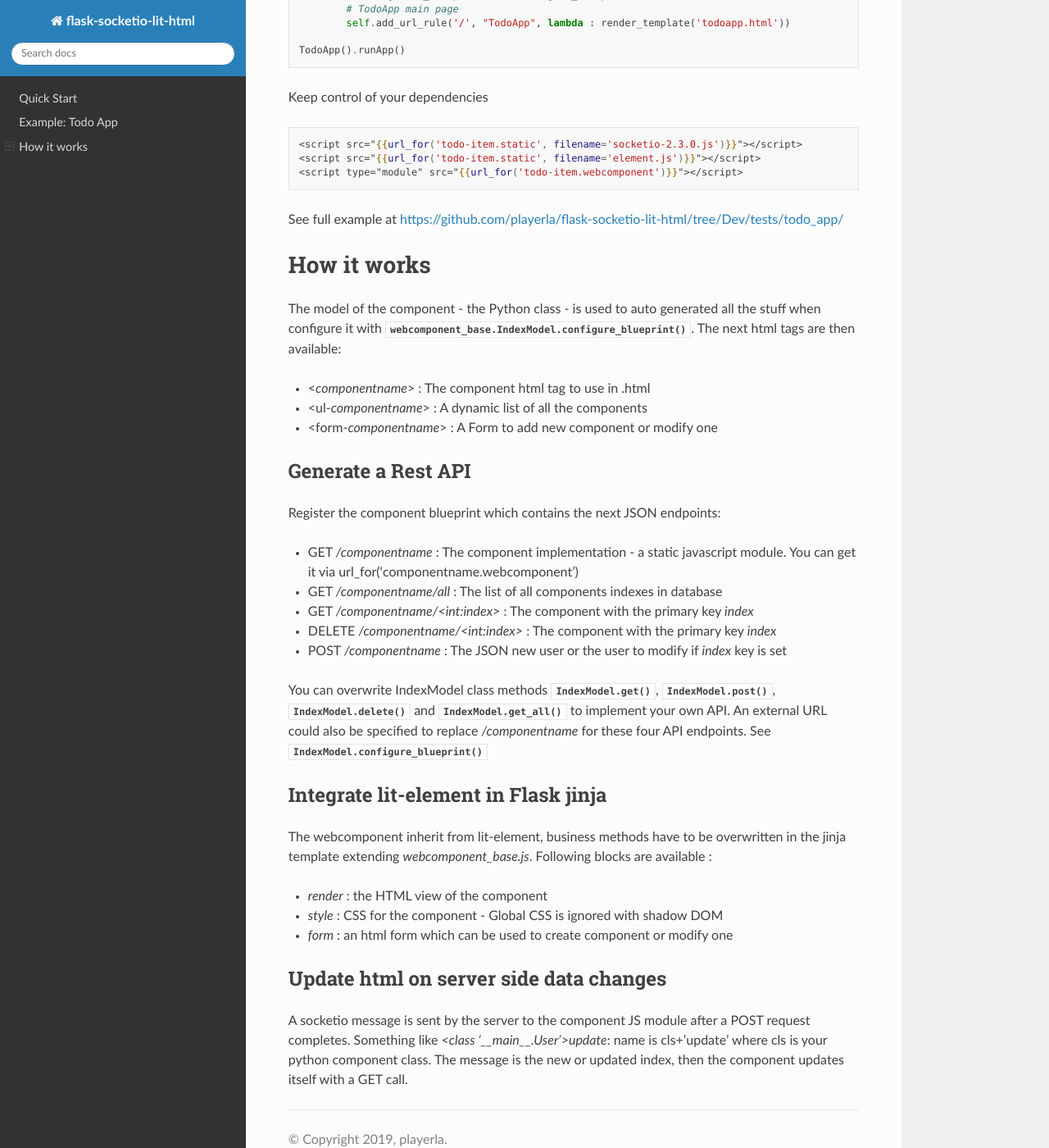
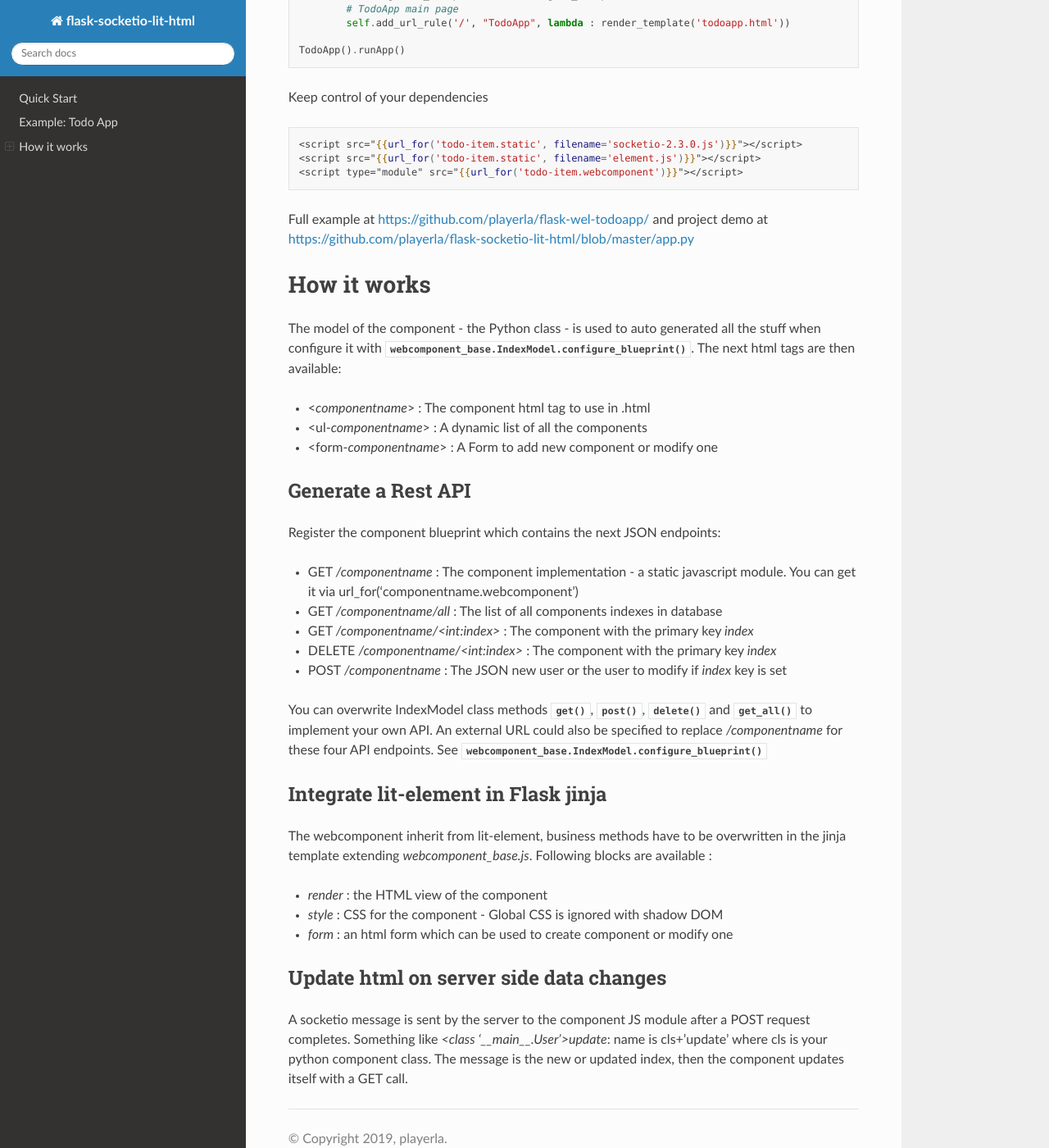
Before and after one commit to playerla/flask-socketio-lit-html, a Sphinx documentation site: the page built from docs/source/introduction.rst, in a window 1280 px wide and 1400 px high, scrolled down 830 px. Shown: the whole window at 82% size. Built offline with Sphinx 7.4.7 and the Read the Docs theme 2.0.0, drawn with Linux system fonts in a browser that asks for light colours.

Commit message:
Update introduction.rst
Fix documentation Link

```diff
--- a/docs/source/introduction.rst
+++ b/docs/source/introduction.rst
@@ -56,7 +56,8 @@ Keep control of your dependencies
     <script src="{{url_for('todo-item.static', filename='element.js')}}"></script>
     <script type="module" src="{{url_for('todo-item.webcomponent')}}"></script>
 
-See full example at https://github.com/playerla/flask-socketio-lit-html/tree/Dev/tests/todo_app/
+Full example at https://github.com/playerla/flask-wel-todoapp/ and
+project demo at https://github.com/playerla/flask-socketio-lit-html/blob/master/app.py
 
 How it works
 ===================================================
@@ -78,8 +79,8 @@ Register the component blueprint which contains the next JSON endpoints:
 - DELETE  `/componentname/<int:index>` : The component with the primary key `index`
 - POST `/componentname` : The JSON new user or the user to modify if `index` key is set
 
-You can overwrite IndexModel class methods :meth:`IndexModel.get()`, :meth:`IndexModel.post()`, :meth:`IndexModel.delete()` and :meth:`IndexModel.get_all()` to implement your own API.
-An external URL could also be specified to replace `/componentname` for these four API endpoints. See :meth:`IndexModel.configure_blueprint()`
+You can overwrite IndexModel class methods :meth:`get()`, :meth:`post()`, :meth:`delete()` and :meth:`get_all()` to implement your own API.
+An external URL could also be specified to replace `/componentname` for these four API endpoints. See :meth:`webcomponent_base.IndexModel.configure_blueprint()`
 
 Integrate lit-element in Flask jinja
 ------------------------------------
```
